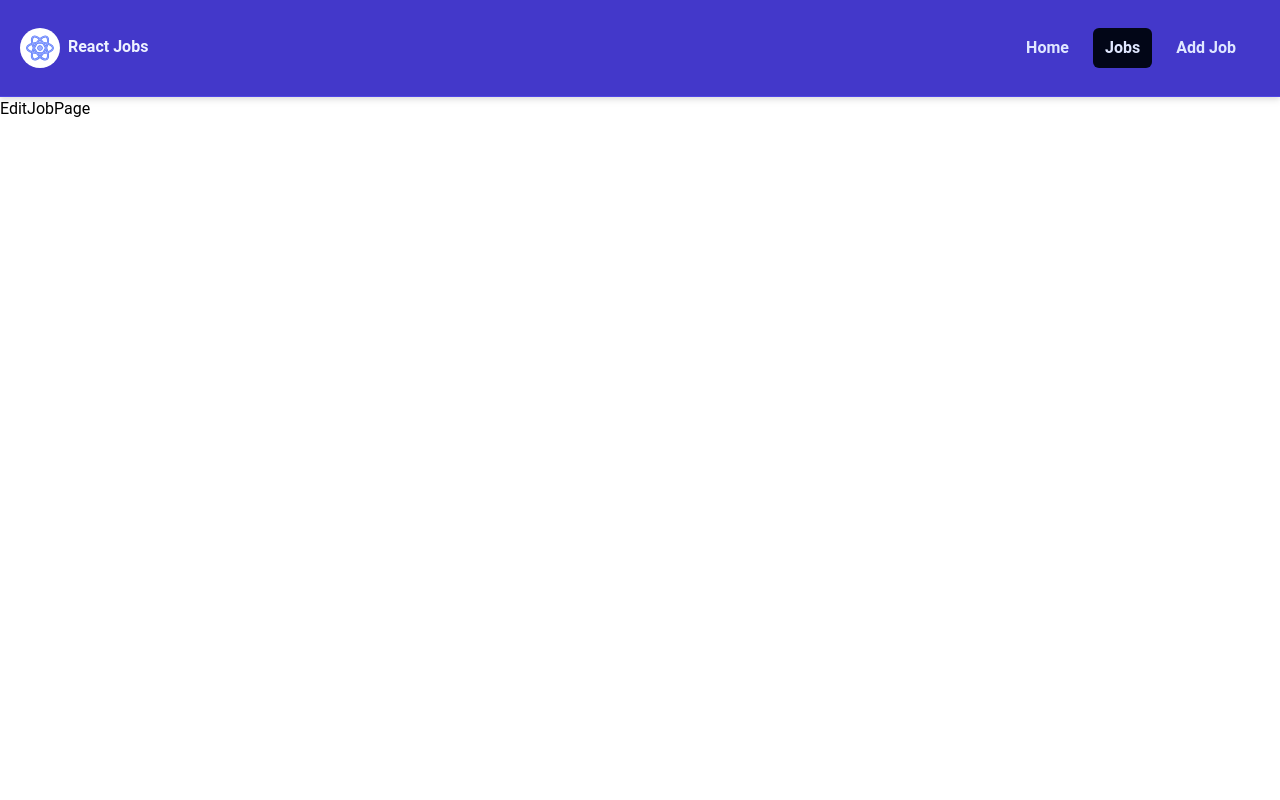
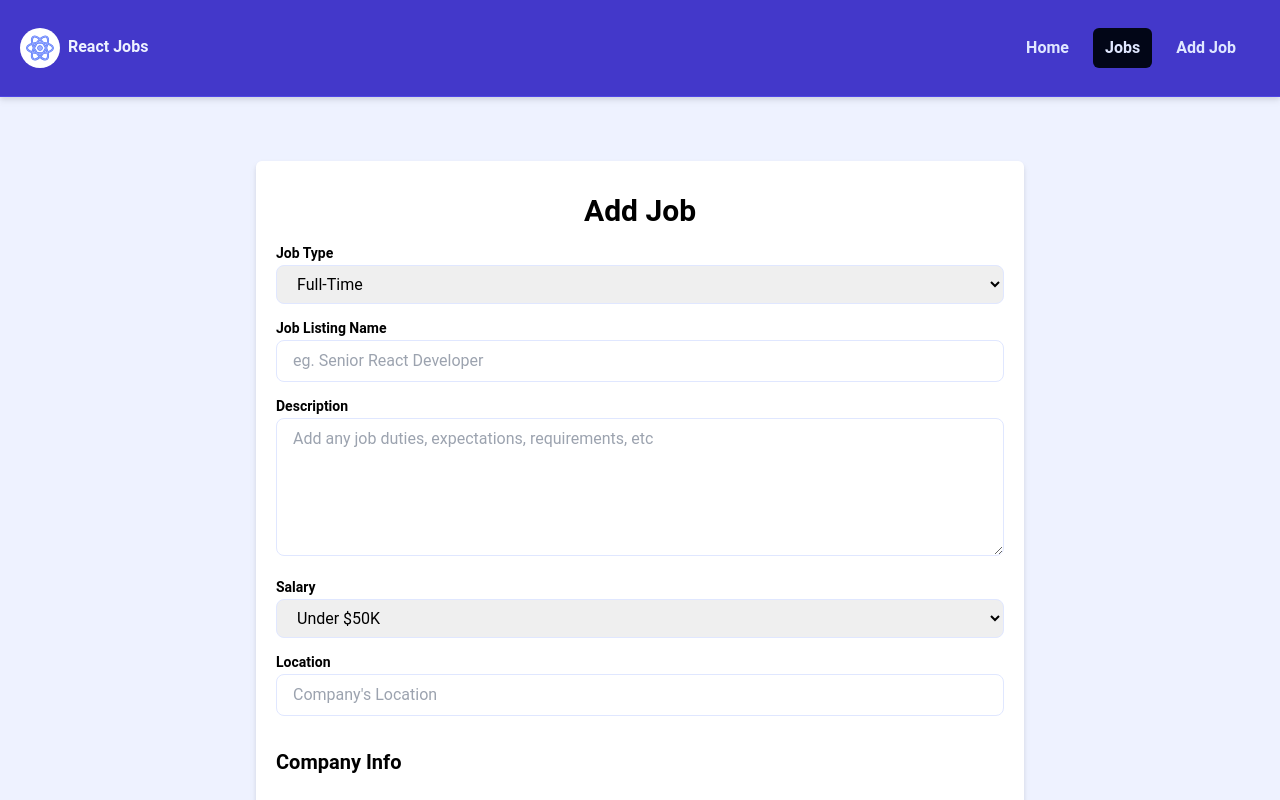
Before and after one commit to IbrahimMohamed2001/react-jobs, a React (Vite) app: page /jobs/edit/1 in a window 1280 px wide. Shown: the top 800 px of the page. Built offline with nearby package versions, Linux system fonts and the light colour scheme.

Commit message:
adding the form inside the edit job page

```diff
--- a/src/pages/EditJobPage.jsx
+++ b/src/pages/EditJobPage.jsx
@@ -1,7 +1,16 @@
-import React from 'react';
+import {useLoaderData} from 'react-router-dom';
+import JobForm from '../components/JobForm';
 
 const EditJobPage = () => {
-  return <div>EditJobPage</div>;
+  const job = useLoaderData ();
+
+  return (
+    <section className="bg-indigo-50 min-h-screen w-full mx-auto">
+      <div className="contianer w-full mx-auto flex items-center justify-center px-10 py-16">
+        <JobForm submitButtonTitle='Edit Job' job={job} />
+      </div>
+    </section>
+  );
 };
 
 export default EditJobPage;
```
